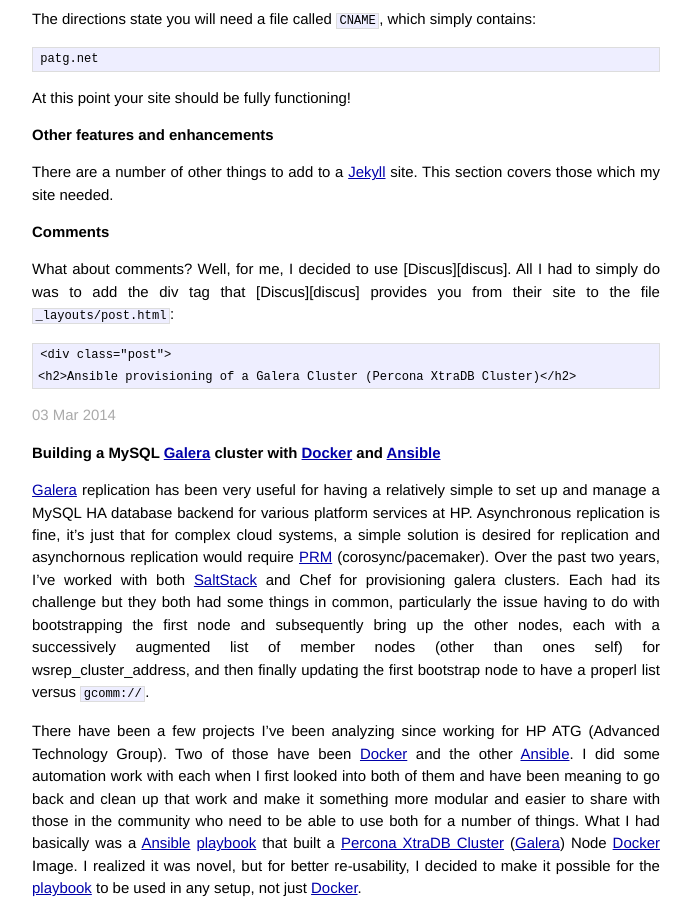
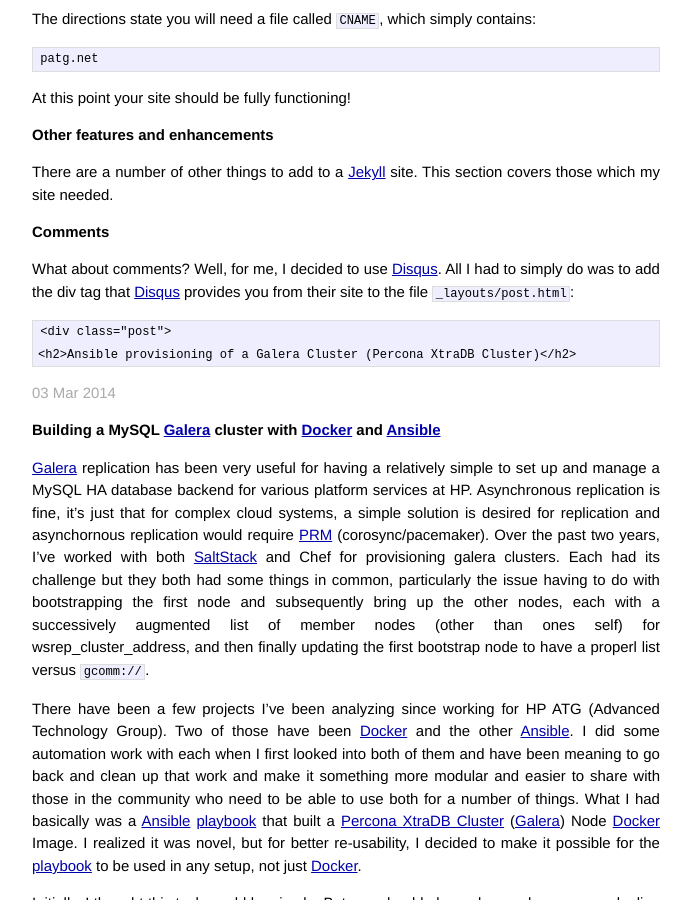
Before and after one commit to CaptTofu/patg.net, a Jekyll site: the page built from _posts/2014-03-21-jekyll.markdown, in a window 1280 px wide and 900 px high, scrolled down 3018 px. Shown: the whole window, without its empty margins (294-985 px from the left). Built offline with Jekyll 4.4.1, drawn with Linux system fonts in a browser that asks for light colours; Markdown is read by kramdown in place of the engine named in the settings; comment, search, counter and statistics services are not loaded; some of the changed text lies outside the part shown.

Commit message:
Added DBD post

```diff
--- a/_posts/2014-03-21-jekyll.markdown
+++ b/_posts/2014-03-21-jekyll.markdown
@@ -131,7 +131,7 @@
 <br />
 ### Comments
 
-What about comments? Well, for me, I decided to use [Discus][discus]. All I had to simply do was to add the div tag that [Discus][discus] provides you from their site to the file ``_layouts/post.html``:
+What about comments? Well, for me, I decided to use [Disqus][disqus]. All I had to simply do was to add the div tag that [Disqus][disqus] provides you from their site to the file ``_layouts/post.html``:
 
     <div class="post">
     {{ content }}
@@ -154,7 +154,8 @@
 
 That's all!
 <br />
-# RedCarpet
+
+### RedCarpet
 
 In order to have [Redcarpet][redcarpet], the [markdown][markdown] library that [Github Pages][github-pages] uses which offers features stock [markdown][markdown] doesn't, you can install this module into the ``_plugins`` directory simply by doing the following:
 
@@ -172,9 +173,11 @@
 
     gem install albino
 <br />
+
 ## Summary
 
-With this post, you should have my example of how I set up my site as a good start for yourself. Mileage may vary, but I do think this should help, along with the various documentation on both [Jekyll][jekyll]'s and [Github Pages][github-pages]` websites to get your own site set up.
+With this post, you should have my example of how I set up my site as a good start for yourself. Mileage may vary, but I do think this should help, along with the various documentation on
+both [Jekyll][jekyll]'s and [Github Pages][github-pages] websites to get your own site set up.
 
 As I mentioned before, there are far many more options and useful bits of information I could have delved into that even I haven't fully utilized and if I feel inspired upon learning more, you can be certain to look here on my site about those realizations!
 
--- a/_posts/2014-03-27-salt-cloud.markdown
+++ b/_posts/2014-03-27-salt-cloud.markdown
@@ -338,7 +338,7 @@
 
 ## Conclusion
 
-This post was to familiarize the reader with salt-cloud and give a simple demonstration on how salt-cloud can be used and how clean and straight-forward the configuration files are, adhering to the overall vision of [Salt][saltstack] itself. There are far many more options to using salt-cloud that you can view simply by running the command with the --help option as well as read both the [Salt documentation] in general as well as [Salt Cloud documentation][salt-cloud-docs]. This blog will also continue to feature posts pertaining to salt and provisioning tools in general.
+This post was to familiarize the reader with salt-cloud and give a simple demonstration on how salt-cloud can be used and how clean and straight-forward the configuration files are, adhering to the overall vision of [Salt][saltstack] itself. There are far many more options to using salt-cloud that you can view simply by running the command with the --help option as well as read both the [Salt documentation][salt-docs] in general as well as [Salt Cloud documentation][salt-cloud-docs]. This blog will also continue to feature posts pertaining to salt and provisioning tools in general.
 
 
 [openstack]: http://openstack.org
```
Also changed, not shown: _posts/2014-03-31-dbd-4-027.markdown (added, +35 -0 lines).
